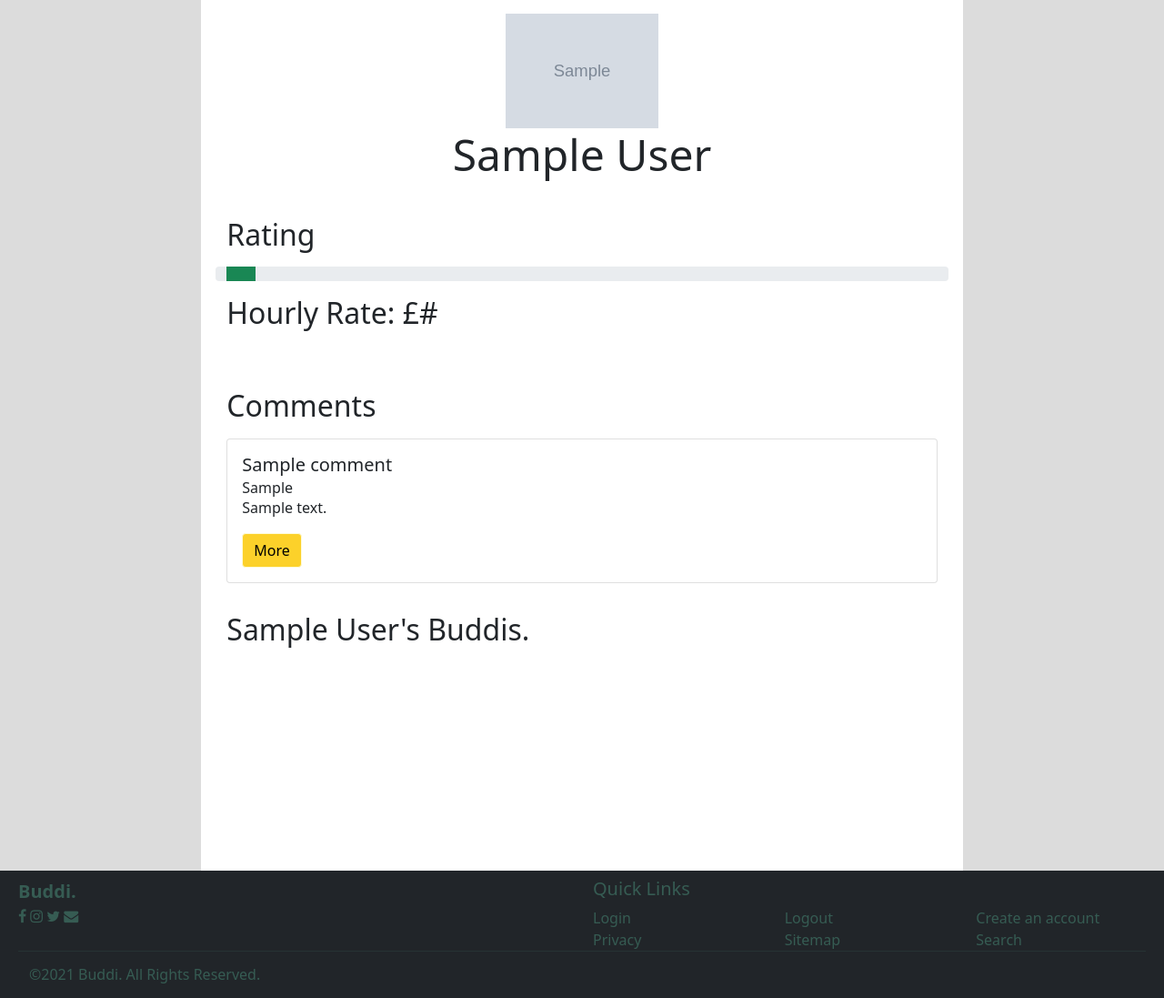
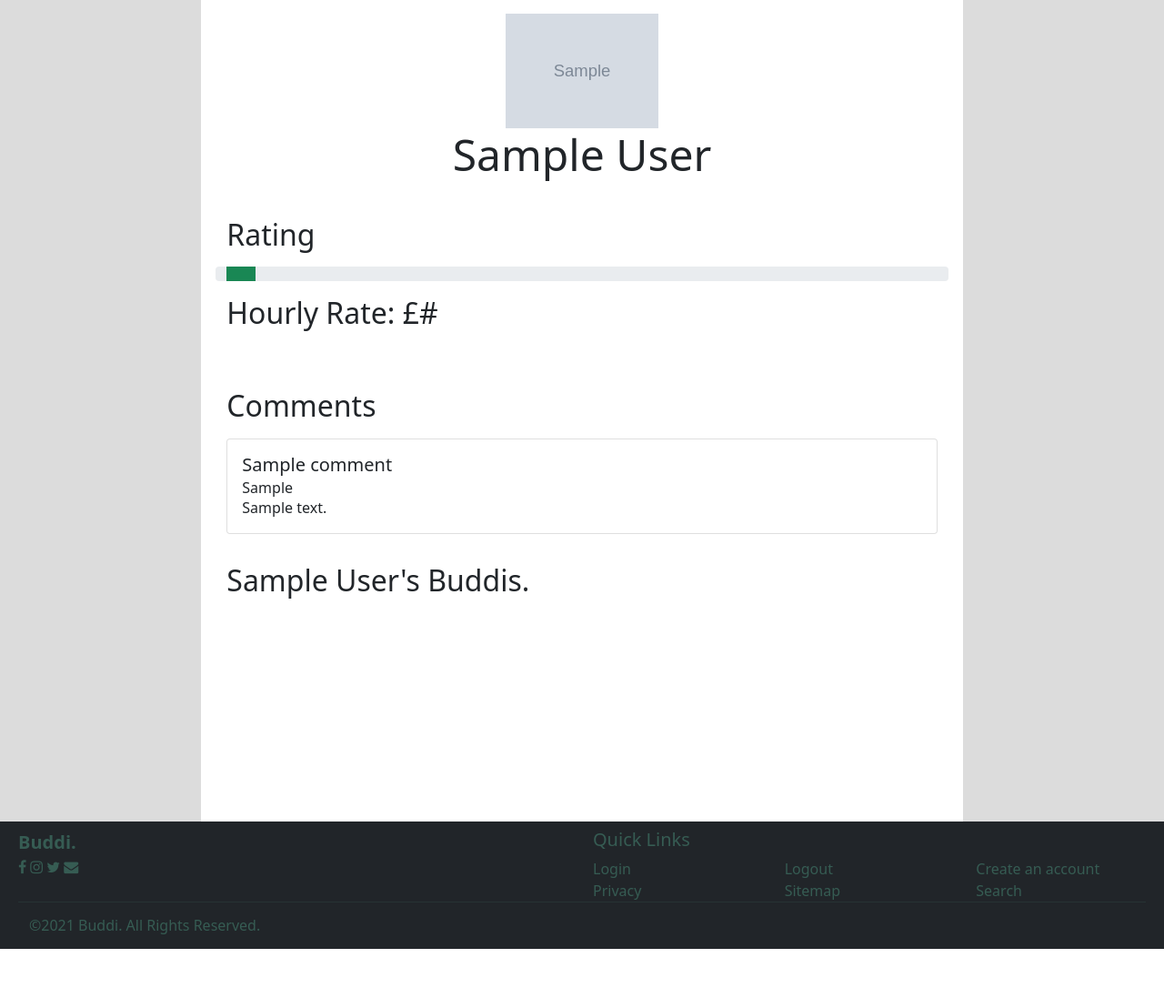
Before and after one commit to Neile0/buddi, a Django app: template templates/buddi/sitter_profile.html in a window 1280 px wide. Shown: the part 71-1168 px from the top of the page at 91% size. After the commit the page ends 1114 px from the top, so only its background shows below. Run offline with Django 3.2, Linux system fonts and the light colour scheme; tables that the repository leaves empty hold one stand-in row (values such as "Sample post"); the template is opened without the code that fills it: values that come from a table or form of the project are taken from there, most other values are stand-ins (such as "Sample title", 1, 10 or a date in 2020); grey boxes marked "Sample" are stand-in pictures; some libraries are stand-ins or nearby versions.

Commit message:
Removed button from sitter comments

```diff
--- a/templates/buddi/sitter_profile.html
+++ b/templates/buddi/sitter_profile.html
@@ -82,12 +82,7 @@
                     <h5 class="card-title">{{ comment.title }}</h5>
                     <h6 class="card-subtitle">{{ comment.made_by }}</h6>
                     <p class="card-text">{{comment.comment}}</p>
-                    <button type="button" class="btn btn-primary" data-toggle="modal"
-                            data-target="#animal-modal-{{ pet.name|lower }}">
-                        More
-                    </button>
                 </div>
-
             </div>
             {% endfor %}
             {% else %}
```
